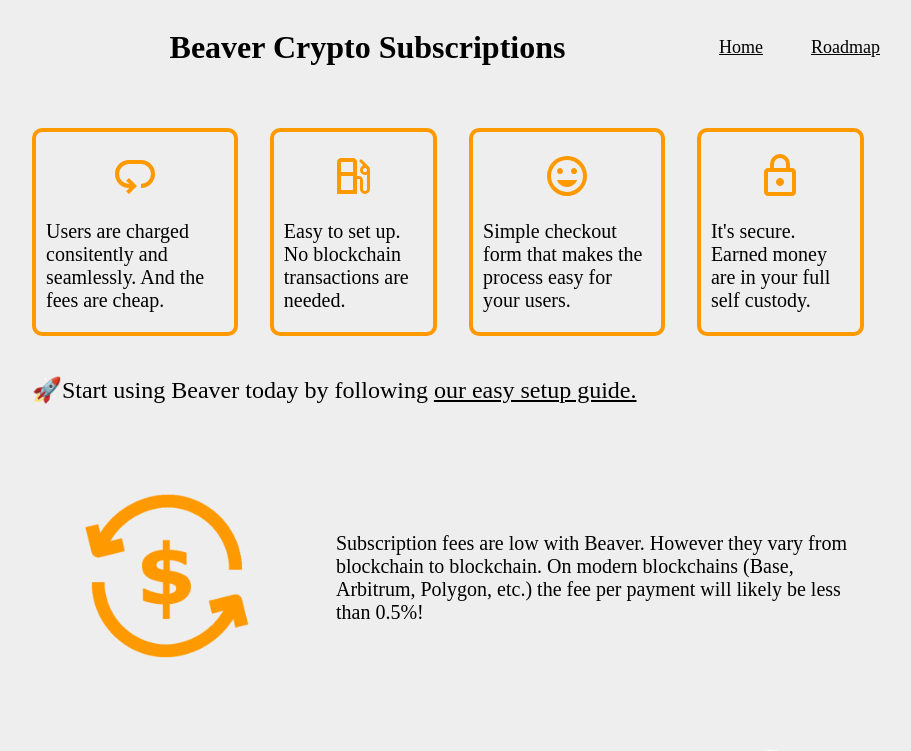
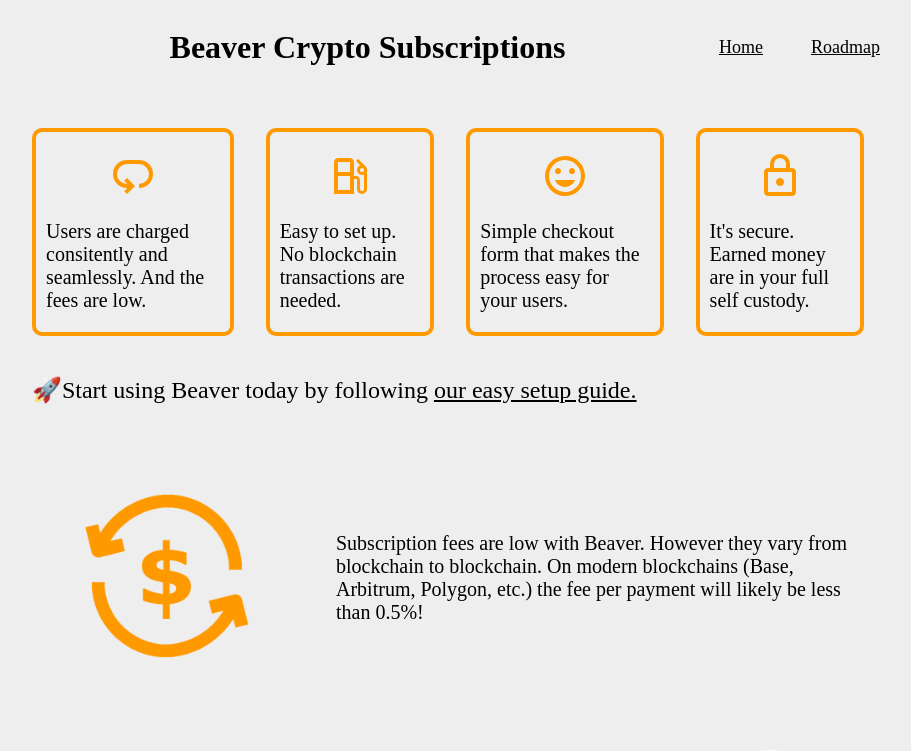
Before and after one commit to beaver-wallet/beaver-landing, a React (Create React App) app: page / in a window 1280 px wide. Shown: the top 751 px of the page, without its empty margins (192-1103 px from the left). Built offline with nearby package versions, Linux system fonts and the light colour scheme.

Commit message:
Change page title

```diff
--- a/public/index.html
+++ b/public/index.html
@@ -28,7 +28,7 @@
       work correctly both with client-side routing and a non-root public URL.
       Learn how to configure a non-root public URL by running `npm run build`.
     -->
-    <title>Beaver Wallet</title>
+    <title>Beaver Crypto Subscriptions</title>
     <meta
       name="description"
       content="Pay for subscriptions and send money periodically with Beaver - an Ethereum self-custodial wallet built on smart contracts, account abstraction and ERC-4337."
--- a/src/Highlights.tsx
+++ b/src/Highlights.tsx
@@ -14,7 +14,7 @@ export function Highlights() {
   const highlight1 = (
     <FeatureHighlight
       icon={LoopIcon}
-      text="Users are charged consitently and seamlessly. And the fees are cheap."
+      text="Users are charged consitently and seamlessly. And the fees are low."
     />
   );
   const highlight2 = (
```
